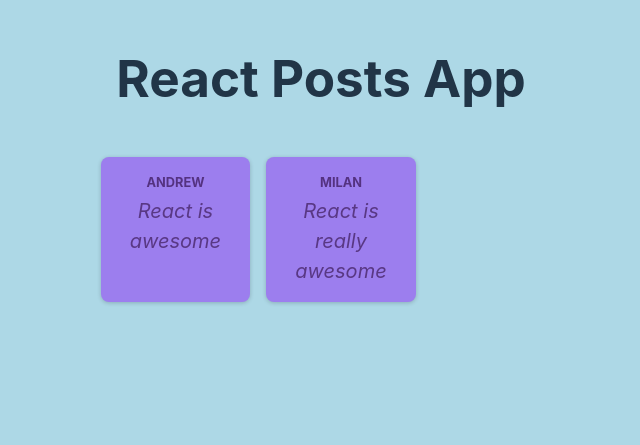
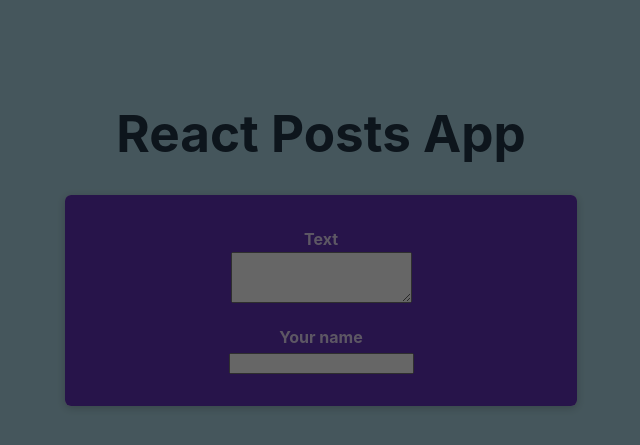
Before and after one commit to IndriesAndrei/react-posts-app, a React (Vite) app: page / in a window 1280 px wide. Shown: the part 225-670 px from the top of the page, without its empty margins (319-959 px from the left). Built offline with nearby package versions, Linux system fonts and the light colour scheme.

Commit message:
Partial commit

```diff
--- /dev/null
+++ b/src/components/Modal.module.css
@@ -0,0 +1,17 @@
+.backdrop {
+    position: fixed;
+    top: 0;
+    left: 0;
+    width: 100%;
+    height: 100vh;
+    background-color: rgba(0, 0, 0, 0.6);
+    z-index: 1;
+}
+
+.modal {
+    border: none;
+    border-radius: 6px;
+    box-shadow: 0 2px 8px rgba(0, 0, 0, 0.2);
+    padding: 0;
+    overflow: hidden;
+}
--- /dev/null
+++ b/src/components/Modal.tsx
@@ -0,0 +1,18 @@
+import classes from './Modal.module.css';
+
+type ModalProps = {
+    children: React.ReactNode;
+}
+
+const Modal = (props: ModalProps) => {
+    return (
+        <>
+            <div className={classes.backdrop} />
+            <dialog open className={classes.modal}>
+                {props.children}
+            </dialog>
+        </>
+    )
+}
+
+export default Modal;
--- /dev/null
+++ b/src/components/NewPost.module.css
@@ -0,0 +1,12 @@
+.form {
+    background-color: #6233b9;
+    padding: 1rem;
+    width: 30rem;
+}
+
+.form label {
+    display: block;
+    margin-bottom: 0.05rem;
+    color: #eadbfb;
+    font-weight: bold;
+}
--- /dev/null
+++ b/src/components/NewPost.tsx
@@ -0,0 +1,18 @@
+import classes from './NewPost.module.css';
+
+const NewPost = ({onTextChange, onAuthorChange}: {onTextChange: any, onAuthorChange: any}) => {
+    return (
+        <form className={classes.form}>
+            <p>
+                <label htmlFor='body'>Text</label>
+                <textarea id='body' required rows={3} onChange={onTextChange} />
+            </p>
+            <p>
+                <label htmlFor='name'>Your name</label>
+                <input type='text' id='name' required onChange={onAuthorChange} />
+            </p>
+        </form>
+    )
+}
+
+export default NewPost;
--- a/src/components/PostsList.tsx
+++ b/src/components/PostsList.tsx
@@ -1,12 +1,35 @@
+// parent component of NewPost so we are sending down state
 import Post from "./Post";
+import NewPost from "./NewPost";
 import classes from './PostsLists.module.css';
+import { useState } from "react";
+import Modal from "./Modal";
 
 const PostsLists = () => {
+    const [text, setText] = useState('');
+    const [author, setAuthor] = useState('');
+
+    const textChangeHandler = (e: any) => {
+        setText(e.target.value);
+    }
+
+    const authorChangeHandler = (e: any) => {
+        setAuthor(e.target.value);
+    }
+
     return (
-        <ul className={classes.posts}>
-            <Post author="Andrew" body="React is awesome" />
-            <Post author="Milan" body="React is really awesome" />
-        </ul>
+        <>
+            <Modal>
+                <NewPost
+                    onTextChange={textChangeHandler}
+                    onAuthorChange={authorChangeHandler}
+                />
+            </Modal>
+            <ul className={classes.posts}>
+                <Post author={author} body={text} />
+                <Post author={author} body={text} />
+            </ul>
+        </>
     )
 }
 
```
